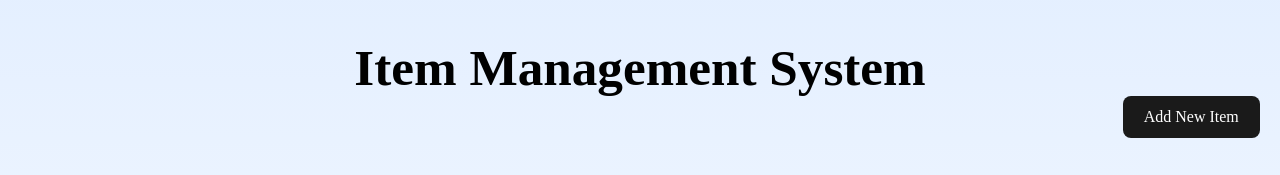
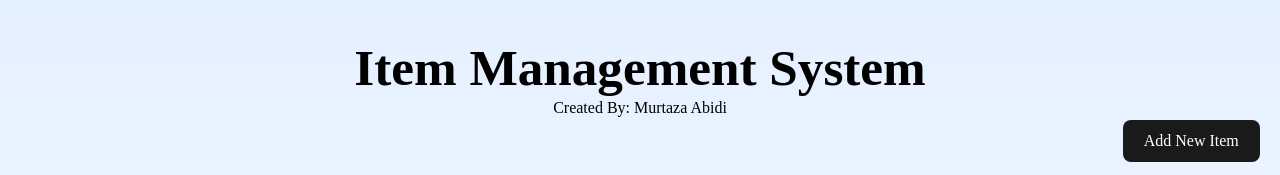
Before and after one commit to MurtazaAbidi/Item-Management-System, a React (Vite) app: page / in a window 1280 px wide. Shown: the top 175 px of the page. Built offline with nearby package versions, Linux system fonts and the light colour scheme; no server answers; a web font is replaced by a local one.

Commit message:
All Done

```diff
--- a/src/App.jsx
+++ b/src/App.jsx
@@ -24,6 +24,7 @@ const App = () => {
   return (
     <div className='App'>
       <h1>Item Management System</h1>
+      <p>Created By: Murtaza Abidi</p>
       <button className='add-new-item-btn' onClick={()=>{setNewItemModal(true)}}>Add New Item</button>
       <ItemList items={items} setItems={setItems}/>
       {newItemModalOpen ? <AddNewItemModal setNewItemModal={setNewItemModal} setItems={setItems} items={items}/> : null}
```
